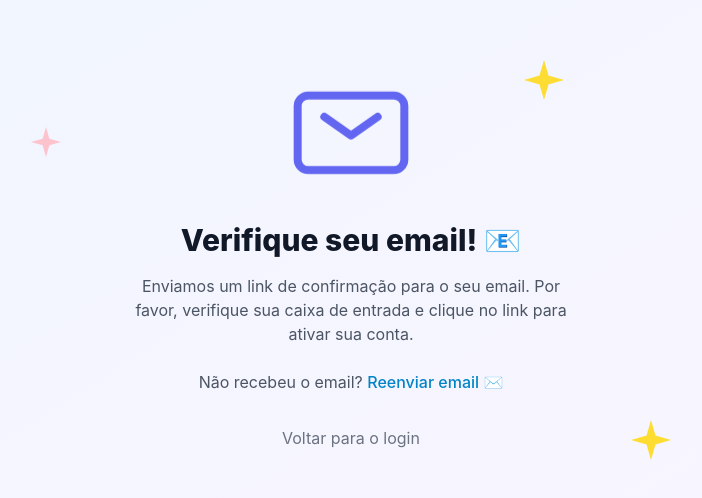
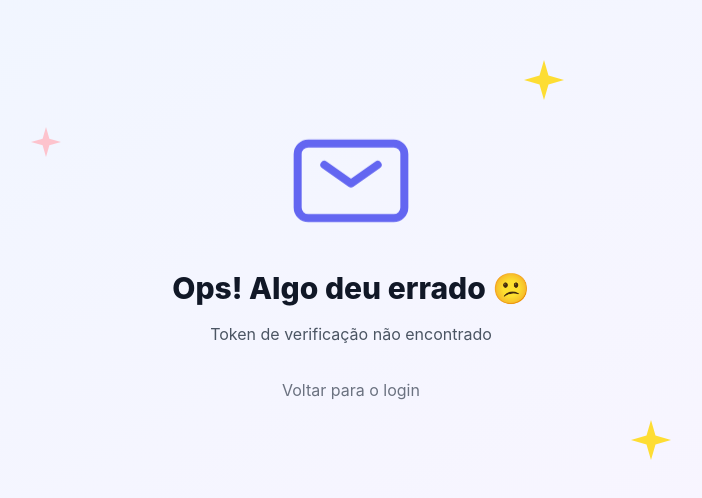
Before and after one commit to jonasouzads/historinhas, a Next.js app: page /auth/verify in a window 1280 px wide. Shown: the part 140-638 px from the top of the page, without its empty margins (289-991 px from the left). Built offline with nearby package versions, Linux system fonts and the light colour scheme.

Commit message:
Autenticação e Pagina

```diff
--- a/app/api/webhooks/kiwify/route.ts
+++ b/app/api/webhooks/kiwify/route.ts
@@ -8,28 +8,49 @@ const WEBHOOK_SECRET = process.env.KIWIFY_WEBHOOK_SECRET || '';
 const IS_DEVELOPMENT = process.env.NODE_ENV === 'development';
 
 interface KiwifyWebhookData {
+  url: string;
+  signature: string;
+  order: {
     webhook_event_type: string;
     order_id: string;
     subscription_id: string;
+    order_status: string;
+    approved_date: string | null;
+    payment_method: string;
+    installments?: number;
     Customer: {
       email: string;
       full_name: string;
       mobile: string;
     };
     Product: {
+      product_id: string;
       product_name: string;
     };
-  Subscription: {
+    Subscription?: {
       start_date: string;
       next_payment: string;
+      status: string;
+      plan: {
+        id: string;
+        name: string;
+        frequency: string;
+        qty_charges: number;
       };
-  order_status: string;
-  approved_date: string;
-  payment_method: string;
-  installments: number;
+    };
     Commissions: {
       currency: string;
       charge_amount: number;
+      kiwify_fee: number;
+      my_commission: number;
+      commissioned_stores: Array<{
+        id: string;
+        type: string;
+        value: string;
+        email: string;
+        custom_name: string;
+      }>;
+    };
   };
 }
 
@@ -46,7 +67,7 @@ type WebhookEventType =
   | 'subscription_renewed';
 
 // Função para validar a assinatura do webhook
-function validateWebhookSignature(payload: KiwifyWebhookData, signature: string): boolean {
+function validateWebhookSignature(payload: KiwifyWebhookData['order'], signature: string): boolean {
   const calculatedSignature = crypto
     .createHmac('sha1', WEBHOOK_SECRET)
     .update(JSON.stringify(payload))
@@ -77,13 +98,9 @@ export async function POST(request: Request) {
     const rawBody = await request.text();
     const payload: KiwifyWebhookData = JSON.parse(rawBody);
 
-    // Obter a assinatura do webhook da query string
-    const url = new URL(request.url);
-    const signature = url.searchParams.get('signature');
-
     // Em desenvolvimento, podemos pular a validação da assinatura
     if (!IS_DEVELOPMENT) {
-      if (!signature) {
+      if (!payload.signature) {
         return new NextResponse(
           JSON.stringify({ error: 'Assinatura não fornecida' }),
           { status: 400, headers: { 'Content-Type': 'application/json' } }
@@ -91,7 +108,7 @@ export async function POST(request: Request) {
       }
 
       // Validar a assinatura usando o corpo raw conforme documentação
-      if (!validateWebhookSignature(payload, signature)) {
+      if (!validateWebhookSignature(payload.order, payload.signature)) {
         return new NextResponse(
           JSON.stringify({ error: 'Assinatura inválida' }),
           { status: 400, headers: { 'Content-Type': 'application/json' } }
@@ -103,19 +120,19 @@ export async function POST(request: Request) {
     const supabase = createRouteHandlerClient({ cookies });
 
     // Processar diferentes eventos do webhook
-    const eventType = payload.webhook_event_type as WebhookEventType;
+    const eventType = payload.order.webhook_event_type as WebhookEventType;
 
     console.log('Processando evento:', eventType, {
-      order_id: payload.order_id,
-      subscription_id: payload.subscription_id,
-      status: payload.order_status
+      order_id: payload.order.order_id,
+      subscription_id: payload.order.subscription_id,
+      status: payload.order.order_status
     });
 
     switch (eventType) {
       case 'order_approved': {
         // Verificar se o status do pedido é paid
-        if (payload.order_status !== 'paid') {
-          console.log('Pedido não está pago:', payload.order_status);
+        if (payload.order.order_status !== 'paid') {
+          console.log('Pedido não está pago:', payload.order.order_status);
           break;
         }
 
@@ -125,12 +142,14 @@ export async function POST(request: Request) {
           Customer: { email, full_name, mobile },
           Product: { product_name },
           Subscription,
-        } = payload;
+        } = payload.order;
 
-        // Usar a data de início da assinatura se disponível, senão usar approved_date
+        // Usar a data de início da assinatura se disponível, senão usar approved_date ou data atual
         const startDate = Subscription?.start_date
           ? new Date(Subscription.start_date)
-          : new Date(payload.approved_date);
+          : payload.order.approved_date
+            ? new Date(payload.order.approved_date)
+            : new Date();
 
         // Usar a próxima data de pagamento como data final se disponível
         const endDate = Subscription?.next_payment
@@ -191,10 +210,10 @@ export async function POST(request: Request) {
             end_date: endDate.toISOString(),
           },
           payment: {
-            method: payload.payment_method,
-            installments: payload.installments,
-            currency: payload.Commissions?.currency,
-            amount: payload.Commissions?.charge_amount,
+            method: payload.order.payment_method,
+            installments: payload.order.installments,
+            currency: payload.order.Commissions.currency,
+            amount: payload.order.Commissions.charge_amount,
           }
         });
 
@@ -205,7 +224,7 @@ export async function POST(request: Request) {
       case 'chargeback':
       case 'subscription_canceled': {
         // Todos esses eventos cancelam a assinatura
-        const { order_id, subscription_id, Customer: { email, full_name, mobile } } = payload;
+        const { order_id, subscription_id, Customer: { email, full_name, mobile } } = payload.order;
 
         await supabase
           .from('subscriptions')
@@ -229,7 +248,7 @@ export async function POST(request: Request) {
       }
 
       case 'subscription_renewed': {
-        const { subscription_id, approved_date } = payload;
+        const { subscription_id, approved_date } = payload.order;
 
         if (subscription_id && approved_date) {
           const startDate = new Date(approved_date);
@@ -249,7 +268,7 @@ export async function POST(request: Request) {
       }
 
       case 'subscription_late': {
-        const { subscription_id } = payload;
+        const { subscription_id } = payload.order;
 
         if (subscription_id) {
           await supabase
--- a/app/auth/verify/page.tsx
+++ b/app/auth/verify/page.tsx
@@ -1,10 +1,82 @@
 'use client';
 
+import { useEffect, useState } from 'react';
 import Image from 'next/image';
 import Link from 'next/link';
+import { useRouter, useSearchParams } from 'next/navigation';
+import { createClientComponentClient } from '@supabase/auth-helpers-nextjs';
 import { Decorations } from '@/components/Decorations';
 
 export default function VerifyPage() {
+  const router = useRouter();
+  const searchParams = useSearchParams();
+  const [error, setError] = useState<string | null>(null);
+  const [verifying, setVerifying] = useState(true);
+
+  useEffect(() => {
+    const verifyToken = async () => {
+      const token = searchParams.get('token');
+      const type = searchParams.get('type');
+      const redirectTo = searchParams.get('redirect_to');
+
+      if (!token) {
+        setError('Token de verificação não encontrado');
+        setVerifying(false);
+        return;
+      }
+
+      try {
+        const supabase = createClientComponentClient();
+
+        if (type === 'signup') {
+          // Para signup, verificamos o token
+          const { error: verifyError } = await supabase.auth.verifyOtp({
+            token_hash: token,
+            type: 'signup',
+          });
+
+          if (verifyError) throw verifyError;
+
+          // Após verificação bem-sucedida, redireciona para o dashboard
+          router.push('/dashboard');
+        } else if (type === 'recovery') {
+          // Para recuperação de senha, redireciona para a página de redefinição
+          router.push(`/auth/reset-password?token=${token}`);
+        } else {
+          throw new Error('Tipo de verificação inválido');
+        }
+      } catch (err: any) {
+        console.error('Erro na verificação:', err);
+        setError(err.message || 'Erro ao verificar o token');
+        setVerifying(false);
+      }
+    };
+
+    verifyToken();
+  }, [searchParams, router]);
+
+  if (verifying) {
+    return (
+      <div className="min-h-screen flex flex-col items-center justify-center bg-gradient-to-br from-blue-50 to-purple-50 px-4 py-8">
+        <Decorations />
+        <div className="w-full max-w-md relative z-10">
+          <div className="text-center">
+            <Image
+              src="/images/loading-star.svg"
+              alt="Verificando..."
+              width={120}
+              height={120}
+              className="mx-auto mb-4 md:mb-6 w-24 h-24 md:w-32 md:h-32 animate-spin"
+            />
+          </div>
+          <h2 className="mt-2 text-center text-2xl md:text-3xl font-extrabold text-gray-900">
+            Verificando... ⭐
+          </h2>
+        </div>
+      </div>
+    );
+  }
+
   return (
     <div className="min-h-screen flex flex-col items-center justify-center bg-gradient-to-br from-blue-50 to-purple-50 px-4 py-8">
       <Decorations />
@@ -19,23 +91,10 @@ export default function VerifyPage() {
           />
         </div>
         <h2 className="mt-2 text-center text-2xl md:text-3xl font-extrabold text-gray-900">
-          Verifique seu email! 📧
+          {error ? 'Ops! Algo deu errado 😕' : 'Verifique seu email! 📧'}
         </h2>
         <p className="mt-4 text-center text-sm md:text-base text-gray-600">
-          Enviamos um link de confirmação para o seu email.
-          Por favor, verifique sua caixa de entrada e clique no link para ativar sua conta.
-        </p>
-        <p className="mt-6 text-center text-sm md:text-base text-gray-600">
-          Não recebeu o email?{' '}
-          <button
-            onClick={() => {
-              // Aqui você pode adicionar a lógica para reenviar o email
-              alert('Email de verificação reenviado!');
-            }}
-            className="font-medium text-primary-600 hover:text-primary-500 hover:underline transition-colors"
-          >
-            Reenviar email ✉️
-          </button>
+          {error || 'Enviamos um link de confirmação para o seu email. Por favor, verifique sua caixa de entrada e clique no link para ativar sua conta.'}
         </p>
         <div className="mt-8 text-center">
           <Link
--- a/middleware.ts
+++ b/middleware.ts
@@ -7,6 +7,11 @@ import { createClient } from '@supabase/supabase-js';
 export async function middleware(request: NextRequest) {
   const res = NextResponse.next();
   const supabase = createMiddlewareClient<Database>({ req: request, res });
+
+  // Se for uma rota de verificação, permite passar
+  if (request.nextUrl.pathname.startsWith('/auth/verify')) {
+    return res;
+  }
 
   try {
     const {
```
Lines whose indentation alone changed are shown as unchanged.
